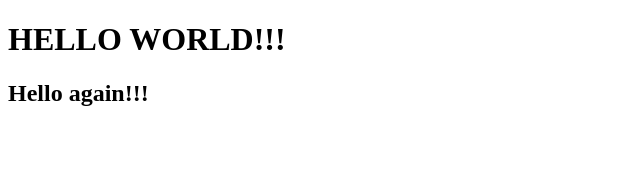
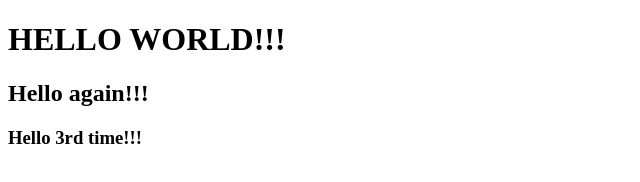
Before and after one commit to Aditya-9804/Project0, a plain HTML site: page hello.html in a window 1280 px wide. Shown: the whole page, without its empty margins (0-640 px from the left). Drawn offline with Linux system fonts and the light colour scheme.

Commit message:
Add a third line

```diff
--- a/hello.html
+++ b/hello.html
@@ -5,6 +5,8 @@
 	</head>
 <body>
 		<h1>HELLO WORLD!!!</h1>
-	<h2>Hello again!!!</h2>
+		<h2>Hello again!!!</h2>
+		<h3>Hello 3rd time!!!</h3>
+
 </body>
 </html>
```
